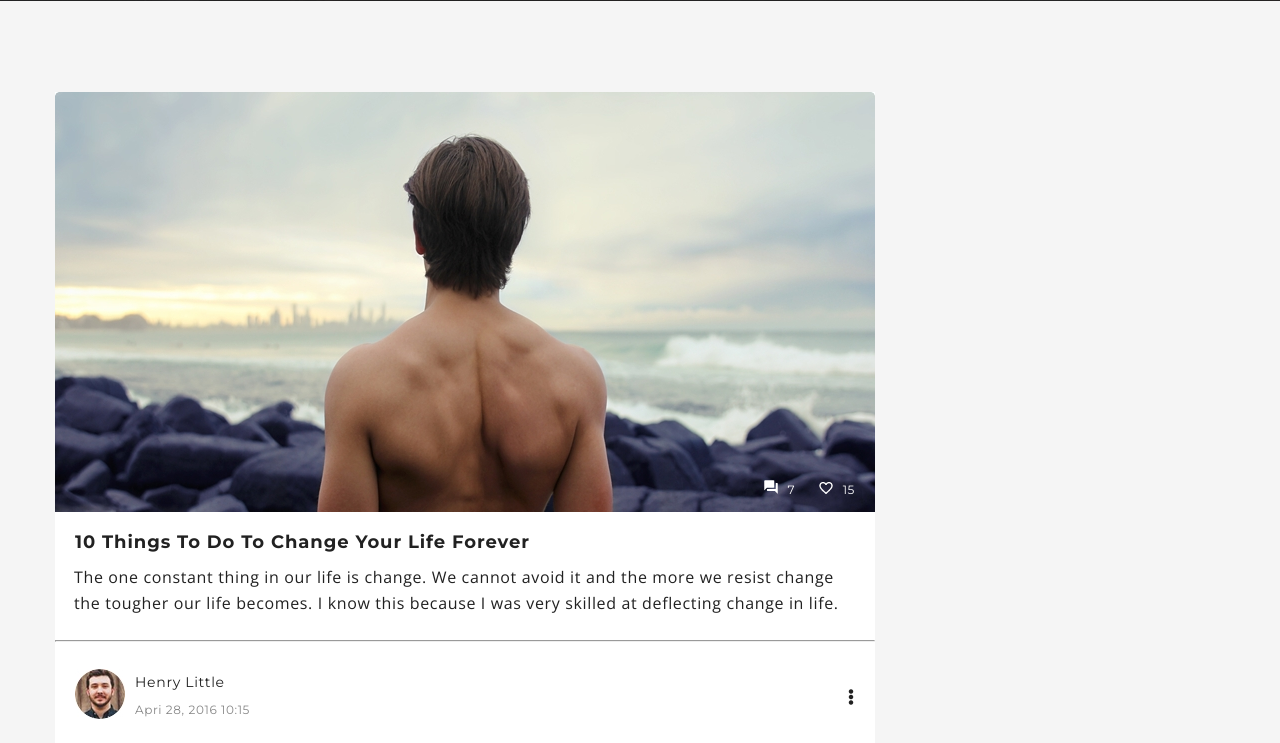
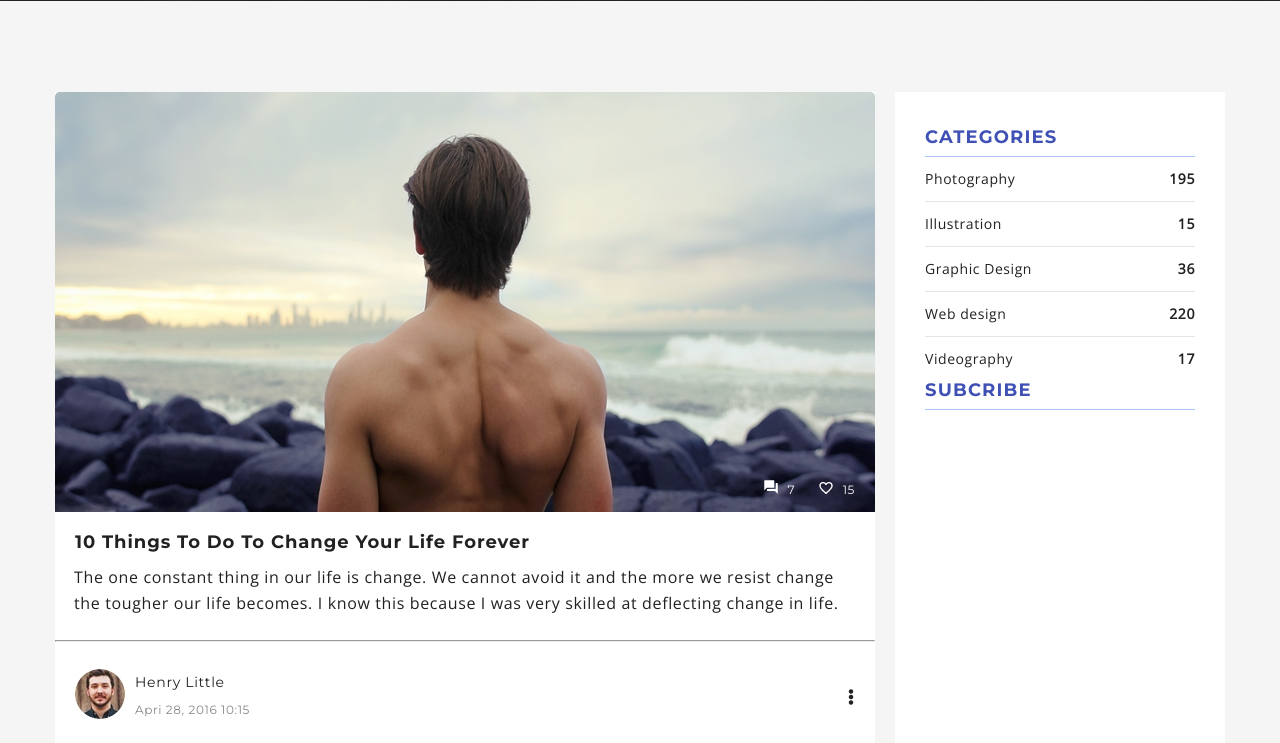
Before and after one commit to OliaKvasha/hw1, a PHP site: page / in a window 1280 px wide. Shown: the part 799-1542 px from the top of the page. Run offline with PHP 8.4, Linux system fonts and the light colour scheme; some libraries are stand-ins or nearby versions.

Commit message:
sidebar-menu

```diff
--- a/hw4/index.html
+++ b/hw4/index.html
@@ -56,7 +56,7 @@
     </div>
 </section>
 <main class="main-content">
-    <div class="block">
+    <div class="main-content__wrapper block">
         <section class="all-articles">
             <article class="main-article">
                 <div class="article__image-wrapper">
@@ -69,7 +69,7 @@
                     </div>
                 </div>
                 <h2 class="main-article__title">10 Things To Do To Change Your Life Forever</h2>
-                <p class="main-article__text">The one constant thing in our life is change. We cannot avoid it and the
+                <p class="main-article__text font_open-sans">The one constant thing in our life is change. We cannot avoid it and the
                     more we resist change the tougher our life becomes. I know this because I was very skilled at
                     deflecting change in life.</p>
                 <hr>
@@ -94,7 +94,7 @@
                         <img class="icon_on-picture" src="images/icons/play.png" alt="icons">
                     </div>
                     <h3 class="article__title">Food That Actually Taste Better When You Freeze</h3>
-                    <p class="article__text">Lorem ipsum dolor sit amet, to consectetur adipi scing elit. Nulla vel
+                    <p class="article__text font_open-sans">Lorem ipsum dolor sit amet, to consectetur adipi scing elit. Nulla vel
                         vehicula lorem and lacus. Vestibulum vitae mauris.</p>
                     <hr>
                     <footer class="article__author clearfix">
@@ -116,7 +116,7 @@
                         <span class="label_on-picture">trip</span>
                     </div>
                     <h3 class="article__title">Why It’s Amazing To Date People Who Love Traveling</h3>
-                    <p class="article__text">Lorem ipsum dolor sit amet, to consectetur adipi scing elit. Nulla vel
+                    <p class="article__text font_open-sans">Lorem ipsum dolor sit amet, to consectetur adipi scing elit. Nulla vel
                         vehicula lorem and lacus. Vestibulum vitae mauris.</p>
                     <hr>
                     <footer class="article__author clearfix">
@@ -144,7 +144,7 @@
                         </div>
                     </div>
                     <h3 class="article__title">5 Useful Tips for Novice Painters</h3>
-                    <p class="article__text">Lorem ipsum dolor sit amet, to consectetur adipi scing elit. Nulla vel
+                    <p class="article__text font_open-sans">Lorem ipsum dolor sit amet, to consectetur adipi scing elit. Nulla vel
                         vehicula lorem and lacus. Vestibulum vitae mauris.</p>
                     <hr>
                     <footer class="article__author clearfix">
@@ -163,13 +163,32 @@
             </section>
         </section>
 
-        <aside>
-            <h3></h3>
-            <ul>
-                <li><a href="#"></a></li>
-                <li><a href="#"></a></li>
+        <aside class="sidebar">
+            <h3 class="sidebar__title uppercase">categories</h3>
+            <ul class="sidebar-menu">
+                <li class="sidebar-menu__item font_open-sans">
+                    <a href="#">Photography</a>
+                    <span>195</span>
+                </li>
+                <li class="sidebar-menu__item font_open-sans">
+                    <a href="#">Illustration</a>
+                    <span>15</span>
+                </li>
+                <li class="sidebar-menu__item font_open-sans">
+                    <a href="#">Graphic Design</a>
+                    <span>36</span>
+                </li>
+                <li class="sidebar-menu__item font_open-sans">
+                    <a href="#">Web design</a>
+                    <span>220</span>
+                </li>
+                <li class="sidebar-menu__item font_open-sans">
+                    <a href="#">Videography</a>
+                    <span>17</span>
+                </li>
             </ul>
-            <h3></h3>
+
+            <h3 class="sidebar__title uppercase">subcribe</h3>
             <form action="/" method="post">
             </form>
             <section class="social-links"></section>
--- a/hw4/style.css
+++ b/hw4/style.css
@@ -3,6 +3,10 @@
 body {
   font-family: 'Montserrat', sans-serif;
   font-weight: 400;
+}
+
+.font_open-sans {
+  font-family: 'Open Sans', sans-serif;
 }
 
 .block {
@@ -120,11 +124,17 @@ body {
 /*-------- section-top styles end --------*/
 
 /*-------- main-content styles start --------*/
+/*-------- all-articles styles start --------*/
 
 .main-content {
   background-color: #f5f5f5;
   color: rgba(0, 0, 0, 0.87);
   padding-top: 91px;
+}
+
+.main-content__wrapper {
+  display: flex;
+  justify-content: space-between;
 }
 
 .all-articles {
@@ -143,7 +153,6 @@ body {
 }
 
 .main-article__text {
-  font-family: 'Open Sans', sans-serif;
   font-size: 16px;
   font-weight: 400;
   letter-spacing: 0.64px;
@@ -264,7 +273,6 @@ body {
 }
 
 .article__text {
-  font-family: 'Open Sans', sans-serif;
   font-size: 14px;
   line-height: 21px;
   letter-spacing: 0.56px;
@@ -301,4 +309,39 @@ body {
   font-size: 16px;
 }
 
+/*-------- all-articles styles end --------*/
+/*-------- sidebar styles start --------*/
+
+.sidebar {
+  background-color: #fff;
+  width: 330px;
+  padding: 36px 30px;
+}
+
+.sidebar__title {
+  color: #3f51b5;
+  font-size: 18px;
+  letter-spacing: 1.15px;
+  padding-bottom: 10px;
+  border-bottom: 1px solid rgba(41, 98, 255, 0.38);
+}
+
+.sidebar-menu__item {
+  font-size: 14px;
+  letter-spacing: 0.56px;
+  border-bottom: 1px solid rgba(0, 0, 0, 0.1);
+  padding: 15px 0;
+  display: flex;
+  justify-content: space-between;
+}
+
+.sidebar-menu__item:last-child {
+  border-bottom: none;
+}
+
+.sidebar-menu__item span {
+  font-weight: 700;
+}
+
+/*-------- sidebar styles end --------*/
 /*-------- main-content styles end --------*/
```
